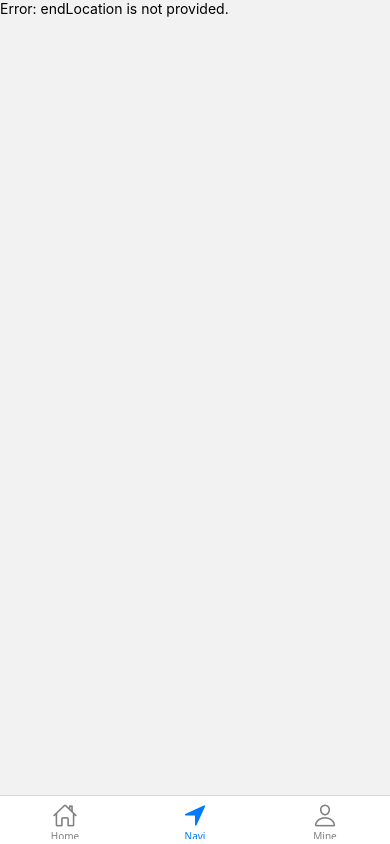
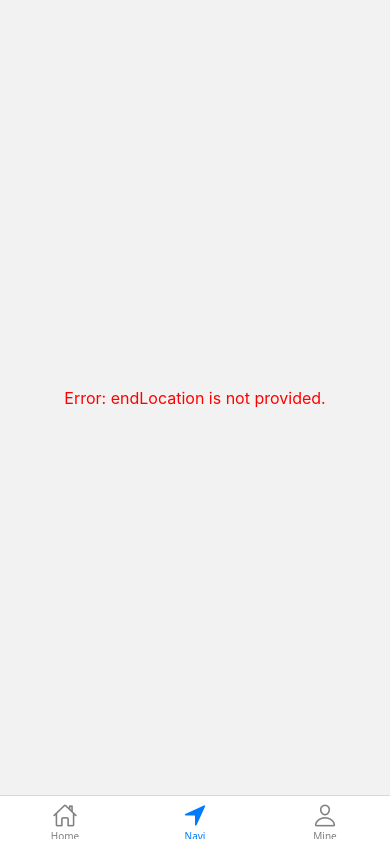
Before and after one commit to manminder11/CPRG-303-Project, a React Native app: screen /Navi in a window 390 px wide. Built offline with nearby package versions, Linux system fonts and the light colour scheme; what react-native-geocoding would draw is missing.

Commit message:
duration and costs displayed correctly

```diff
--- a/App.js
+++ b/App.js
@@ -48,7 +48,7 @@ function TabNavigator() {
             <Tab.Screen
                 name="Mine"
                 component={MinePage}
-                options={{ headerShown: false }}
+                //options={{ headerShown: false }}
             />
         </Tab.Navigator>
     );
--- a/Mine.js
+++ b/Mine.js
@@ -1,7 +1,7 @@
 import { Ionicons } from "@expo/vector-icons";
 import { useNavigation } from "@react-navigation/native";
 import React, { useEffect } from "react";
-import { useState, useRef } from "react";
+import { useState } from "react";
 import {
     Alert,
     ImageBackground,
@@ -20,18 +20,23 @@ export default function MinePage({ route }) {
     const [duration, setDuration] = useState(0);
     const { data } = route.params || {};
 
+    // useEffect(() => {
+    //     if (data) {
+    //         setDuringParking(true);
+    //     }
+    // }, [data]);
+
     useEffect(() => {
-        if (data) {
-            setDuringParking(true);
+        if (data && data.duringParking !== undefined) {
+            setDuringParking(data.duringParking); // 根据传递过来的数据设置状态
         }
     }, [data]);
     //GET DATA FROM NAVIGATION
     //const { data } = route.params;
-    /*
-    console.log(data.location);
-    console.log(data.time);
-    console.log(data.price);
-    */
+
+    // console.log(data.location);
+    // console.log(data.time);
+    // console.log(data.duringParking);
 
     const handleNavigate = () => {
         navigation.navigate("Navi"); // 导航到Home页面
@@ -66,6 +71,7 @@ export default function MinePage({ route }) {
                                     onPress: () => {
                                         setDuration(0); // Reset duration
                                         // If No, stay on the current page (MinePage)
+                                        setDuringParking(false); // Update the duringParking state
                                         navigation.navigate("Home");
                                     },
                                     style: "cancel",
@@ -82,7 +88,7 @@ export default function MinePage({ route }) {
 
     return (
         <ImageBackground
-            source="..//..//assets//background3.jpg" // Replace with your image path
+            source = {require ("./assets/background3.jpg")}// Replace with your image path
             resizeMode="cover"
             style={styles.background}
         >
@@ -116,7 +122,7 @@ export default function MinePage({ route }) {
                             <Text style={styles.header}>Duration:</Text>
                             {duringParking ? (
                                 <Timer
-                                    starttime={data.starttime}
+                                    starttime={data.time}
                                     onDurationUpdate={(newDuration) => {
                                         setDuration(newDuration); // Update the duration state
                                     }}
@@ -158,11 +164,14 @@ export default function MinePage({ route }) {
 
 const styles = StyleSheet.create({
     background: {
-        // flex: 1,
-        // justifyContent: "center",
-        // alignItems: "center",
+        flex: 1,
+        justifyContent: "center",
+        //alignItems: "center",
         width: "100%",
         height: "100%", // 确保背景填满
+    },
+    address: {
+        width: "90%",
     },
     stack: {
         width: "100%", // Ensure the stack takes full width
--- a/Navigation.js
+++ b/Navigation.js
@@ -1,18 +1,35 @@
-import { Text ,View} from 'react-native'
-import NavigationScreen from './NavigationMap'
+import React from "react";
+import { Text, View, StyleSheet } from "react-native";
+import NavigationScreen from "./NavigationMap";
 
-export default function NavigationPage({ route,navigation }) {
-
-   const { endLocation } = route.params || {};
+export default function NavigationPage({ route, navigation }) {
+    const { endLocation } = route.params || {};
 
     if (!endLocation) {
         return (
-            <View>
-                <Text>Error: endLocation is not provided.</Text>
+            <View style={styles.centeredContainer}>
+                <Text style={styles.errorText}>
+                    Error: endLocation is not provided.
+                </Text>
             </View>
         );
     }
 
-    return <NavigationScreen endLocation={endLocation} navigation={navigation} />;
+    return (
+        <NavigationScreen endLocation={endLocation} navigation={navigation} />
+    );
+}
 
-}
+const styles = StyleSheet.create({
+    // 居中容器样式
+    centeredContainer: {
+        flex: 1, // 使容器占据整个屏幕高度
+        justifyContent: "center", // 垂直居中
+        alignItems: "center", // 水平居中
+    },
+    // 设置文本样式
+    errorText: {
+        fontSize: 16,
+        color: "red",
+    },
+});
--- a/NavigationMap.js
+++ b/NavigationMap.js
@@ -50,12 +50,13 @@ export default function NavigationMap({ endLocation, navigation }) {
             startLocation.longitude
         );
         console.log(address);
-        const updatedData = {
+        const data = {
             latitude: startLocation.latitude,
             longtitude: startLocation.longitude,
             location: address,
-            time: new Date().toLocaleTimeString(),
+            time: new Date().toISOString(),
             price: parseFloat(inputText),
+            duringParking: true,
         };
 
         console.log('User input:', inputText);
@@ -63,7 +64,7 @@ export default function NavigationMap({ endLocation, navigation }) {
 
         navigation.navigate("Main", {
             screen: "Mine",
-            route: { data: updatedData },
+            params: { data },
         });
 
     };
```
